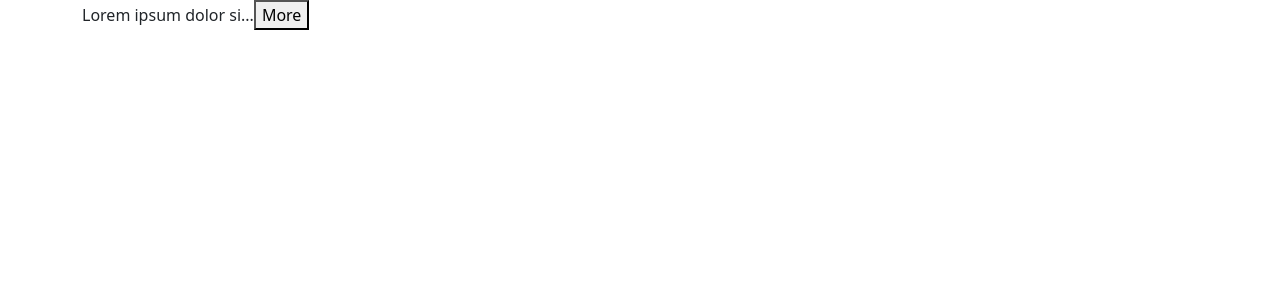
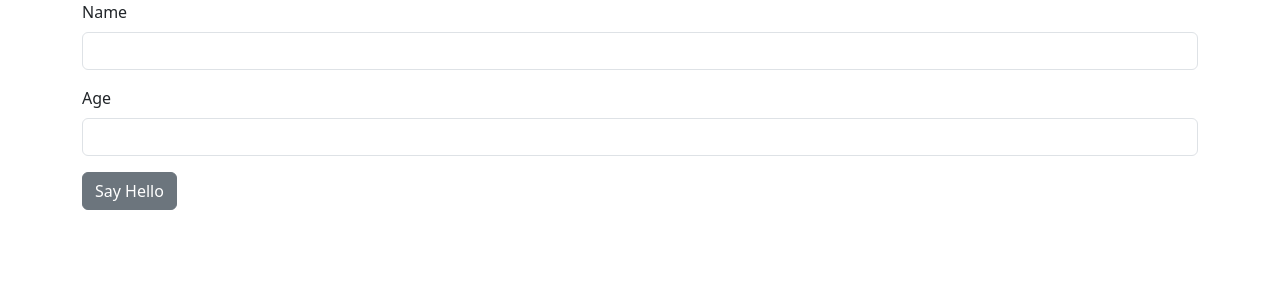
Before and after one commit to ThePokerFaCcCe/React-CodeWithMosh, a React (Vite) app in the folder react-app/: page / in a window 1280 px wide. Shown: the top 300 px of the page. Built offline with nearby package versions, Linux system fonts and the light colour scheme.

Commit message:
9-UseRef-Form

```diff
--- a/react-app/src/App.tsx
+++ b/react-app/src/App.tsx
@@ -7,18 +7,12 @@ import StyledComponetButton from "./components/StyledComponetButton";
 import Like from "./Like";
 import Person from "./components/Person";
 import ExpandableText from "./components/ExpandableText";
+import RefForm from "./components/RefForm";
 
 const App = () => {
   return (
     <div className="container">
-      <ExpandableText maxLength={20}>
-        Lorem ipsum dolor sit amet consectetur adipisicing elit. Culpa officiis
-        labore unde consequuntur non, repudiandae reprehenderit cum tenetur quam
-        maxime repellat accusamus sint magnam ab dolorum magni. Doloremque in
-        magnam iste dicta architecto est expedita sed repellat quisquam eaque!
-        Itaque corrupti aperiam dolores doloribus mollitia, architecto
-        voluptatibus praesentium a illum.
-      </ExpandableText>
+      <RefForm/>
     </div>
   );
 };
--- /dev/null
+++ b/react-app/src/components/RefForm.tsx
@@ -0,0 +1,56 @@
+import React, { FormEvent, useRef, useState } from "react";
+
+const RefForm = () => {
+  const nameRef = useRef<HTMLInputElement>(null);
+  const ageRef = useRef<HTMLInputElement>(null);
+
+  const [message, setMessage] = useState("");
+
+  const handleSubmit = (e: FormEvent) => {
+    e.preventDefault();
+    var text = "";
+
+    if (nameRef.current?.value && ageRef.current?.value) {
+      text = `Hello ${nameRef.current.value}, your age is ${ageRef.current.value}`;
+    }
+
+    setMessage(text);
+  };
+
+  return (
+    <>
+      <form action="#" onSubmit={handleSubmit}>
+        <div className="mb-3">
+          <label htmlFor="name" className="form-label">
+            Name
+          </label>
+          <input
+            ref={nameRef}
+            type="text"
+            name="name"
+            id="name"
+            className="form-control"
+          />
+        </div>
+        <div className="mb-3">
+          <label htmlFor="age" className="form-label">
+            Age
+          </label>
+          <input
+            ref={ageRef}
+            type="number"
+            name="age"
+            id="age"
+            className="form-control"
+          />
+        </div>
+        <button type="submit" className="btn btn-secondary">
+          Say Hello
+        </button>
+        {message && <h3>{message}</h3>}
+      </form>
+    </>
+  );
+};
+
+export default RefForm;
```
